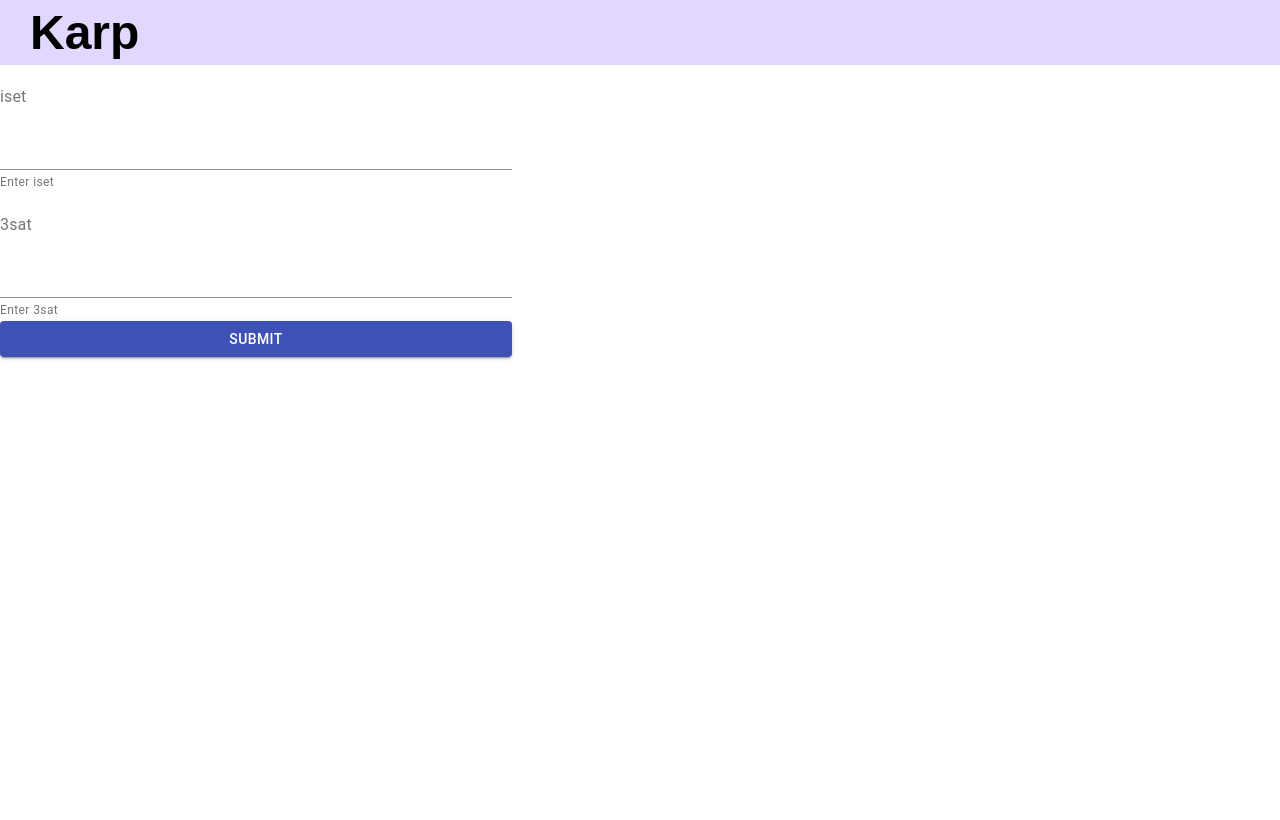
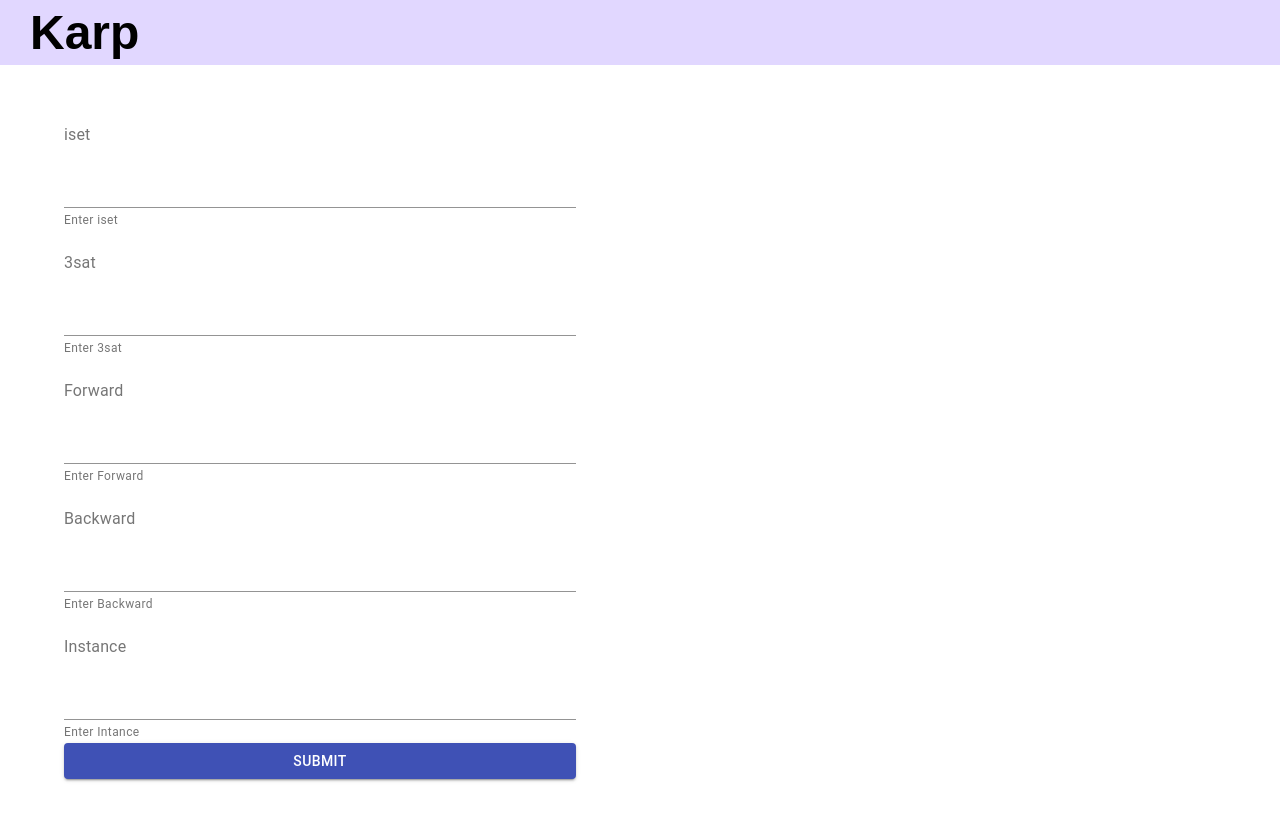
Before and after one commit to 394-s22/karp, a React (Create React App) app: page / in a window 1280 px wide. Shown: the top 820 px of the page. Built offline with nearby package versions, Linux system fonts and the light colour scheme.

Commit message:
jaz, arhan and grace: css for the racket input forms

```diff
--- a/src/App.css
+++ b/src/App.css
@@ -2,3 +2,11 @@
   font-family: sans-serif;
   text-align: center;
 }
+
+.split-screen {
+  padding-top: 3%;
+  display: flex;
+  justify-content: space-around;
+  flex-direction: row;
+  flex-wrap: nowrap;
+}
--- a/src/App.js
+++ b/src/App.js
@@ -10,8 +10,10 @@ const App = () => {
   return (
     <div className="App">
       <NavBar />
-      <TextBox setOutput={setOutput} />
-      <Output output={output} />
+      <div className = "split-screen">
+        <TextBox setOutput={setOutput} />
+        <Output output={output} />
+      </div>
     </div>
   );
 };
--- a/src/components/Form.js
+++ b/src/components/Form.js
@@ -36,6 +36,9 @@ const TextBox = ({ setOutput }) => {
     {
       iset: "",
       "3sat": "",
+      "Foward": "",
+      "Backward": "",
+      "Instance": "",
     }
   );
 
@@ -43,7 +46,7 @@ const TextBox = ({ setOutput }) => {
     evt.preventDefault();
 
     let data = { formInput }["formInput"];
-    setOutput(data["iset"] + data["3sat"]);
+    setOutput(data["iset"] + data["3sat"] + data["Forward"] + data["Backward"] + data["Instance"]);
   };
 
   const handleInput = (evt) => {
@@ -55,14 +58,14 @@ const TextBox = ({ setOutput }) => {
   //const classes = useStyles();
 
   return (
-    <div>
+    <div className="input">
       <form onSubmit={handleSubmit}>
         <TextField
           label="iset"
           name="iset"
           multiline
           minRows={4}
-          defaultValue={formInput.email}
+          defaultValue={formInput.name}
           //className={classes.textField}
           helperText="Enter iset"
           onChange={handleInput}
@@ -75,6 +78,36 @@ const TextBox = ({ setOutput }) => {
           defaultValue={formInput.name}
           //className={classes.textField}
           helperText="Enter 3sat"
+          onChange={handleInput}
+        />
+        <TextField
+          label="Forward"
+          name="Forward"
+          multiline
+          minRows={4}
+          defaultValue={formInput.name}
+          //className={classes.textField}
+          helperText="Enter Forward"
+          onChange={handleInput}
+        />
+        <TextField
+          label="Backward"
+          name="Backward"
+          multiline
+          minRows={4}
+          defaultValue={formInput.name}
+          //className={classes.textField}
+          helperText="Enter Backward"
+          onChange={handleInput}
+        />
+        <TextField
+          label="Instance"
+          name="Instance"
+          multiline
+          minRows={4}
+          defaultValue={formInput.name}
+          //className={classes.textField}
+          helperText="Enter Intance"
           onChange={handleInput}
         />
         <Button
--- a/src/components/Output.js
+++ b/src/components/Output.js
@@ -1,9 +1,11 @@
 import React from "react";
 import { Typography } from "@material-ui/core";
+import '../styles/Output.css'
+import '../App.css'
 
 const Output = (output) => {
   return (
-    <div>
+    <div className="output">
       <Typography>{output["output"]}</Typography>
     </div>
   );
--- a/src/styles/Form.css
+++ b/src/styles/Form.css
@@ -1,5 +1,11 @@
 form {
   display: flex;
   flex-direction: column;
-  width: 40%;
+  padding-left: 5%;
+  width: 80%;
+  padding-bottom: 12%;
 }
+
+.input {
+  width: 50%;
+}
--- a/src/styles/Output.css
+++ b/src/styles/Output.css
@@ -0,0 +1,8 @@
+.output {
+    width: 40%;
+    border: 1px black;
+  }
+
+.output p {
+    float: left;
+}
```
